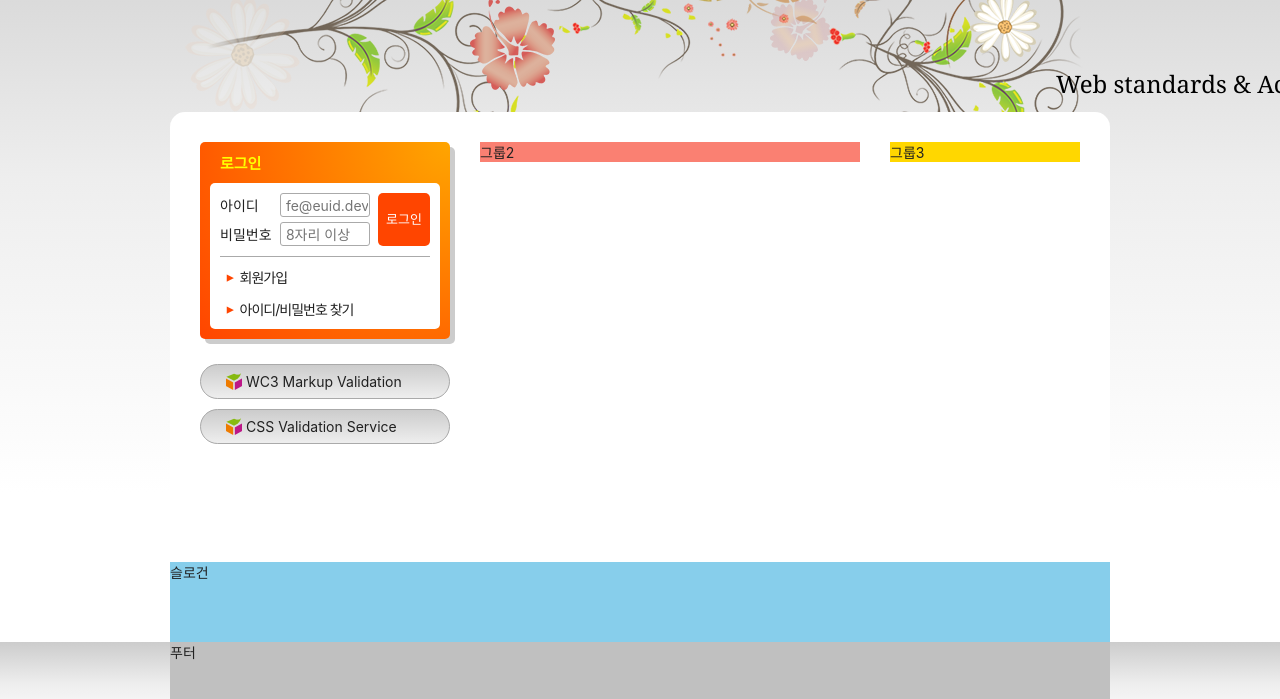
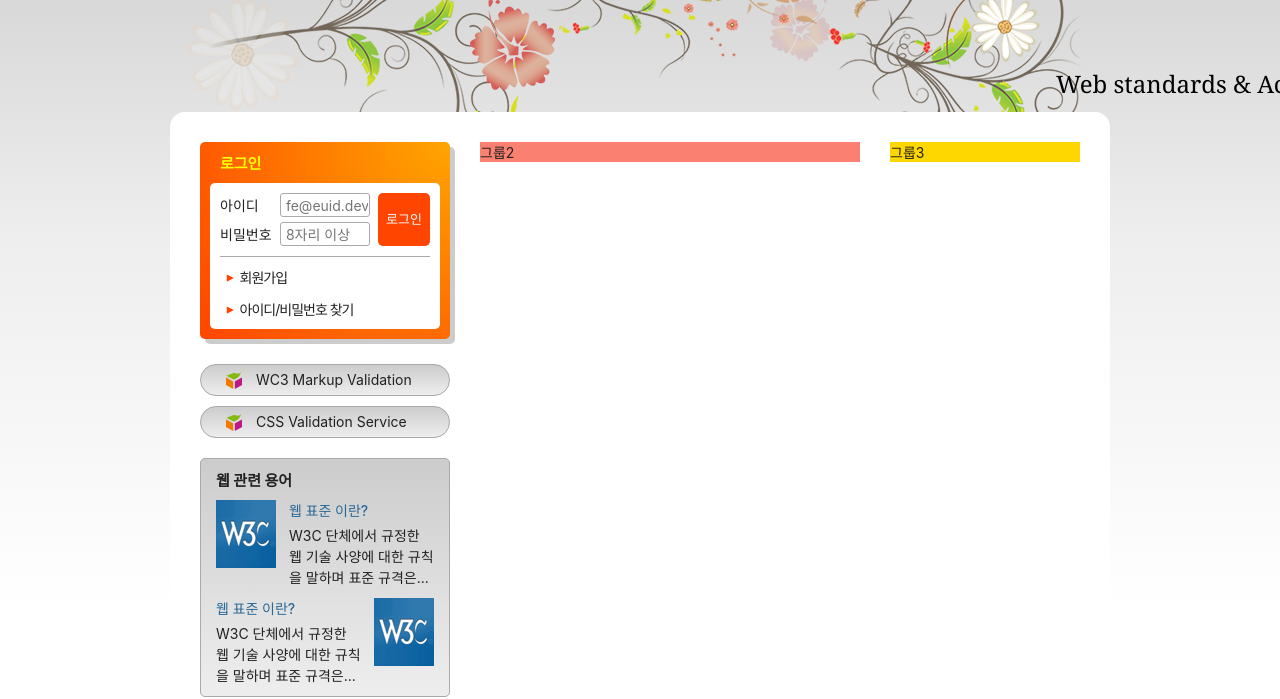
Before and after one commit to mungmung2j/HTML5, a plain HTML site: page index.html in a window 1280 px wide. Shown: the part 135-834 px from the top of the page. Drawn offline with Linux system fonts and the light colour scheme; a web font is replaced by a local one.

Commit message:
cross 레이아웃 완성

```diff
--- a/index.html
+++ b/index.html
@@ -171,6 +171,29 @@
           </a>
         </li>
       </ul>
+      <section class="term">
+        <h2 class="term-title">웹 관련 용어</h2>
+        <dl class="term-list">
+          <div>
+            <dt class="term-list-subject">웹 표준 이란?</dt>
+            <dd class="term-list-thumbnail">
+              <img src="./assets/web_standards.gif" alt="W3C 로고" />
+            </dd>
+            <dd class="term-list-brief">
+              W3C 단체에서 규정한 웹 기술 사양에 대한 규칙을 말하며 표준 규격은...
+            </dd>
+          </div>
+          <div class="cross">
+            <dt class="term-list-subject">웹 표준 이란?</dt>
+            <dd class="term-list-thumbnail">
+              <img src="./assets/web_standards.gif" alt="W3C 로고" />
+            </dd>
+            <dd class="term-list-brief">
+              W3C 단체에서 규정한 웹 기술 사양에 대한 규칙을 말하며 표준 규격은...
+            </dd>
+          </div>
+        </dl>
+      </section>
     </div>
     <div class="group group2">그룹2</div>
     <div class="group group3">그룹3</div>
--- a/styles/style.css
+++ b/styles/style.css
@@ -378,27 +378,86 @@ body {
 .sign a::before {
   color: orangered;
 }
+
 /* 유효성 검사 배너 */
-.validation-list{
-  margin-top:25px;
-}
-.validation-list li{
-  margin-top:10px;
+.validation-list {
+  margin-top: 25px;
 }
 
-.validation-list a{
-  display:block;
-  background: url(images/validation_icon.png)no-repeat 25px 50%, #ccc linear-gradient(to bottom, #ccc, #eee);
-  padding:8px 15px 8px 45px;
-  border-radius:30px;
-  border: 1px solid #aaa;
-
+.validation-list li {
+  margin-top: 10px;
 }
 
+.validation-list a {
+  background: url("./images/validation_icon.png") no-repeat 25px 50%,
+    #ccc linear-gradient(to bottom, #ccc, #eee);
+  padding: 0 15px 0 55px;
+  border-radius: 30px;
+  line-height: 30px;
+  border: 1px solid #aaa;
+  cursor: pointer;
+  display: block;
+}
 
 .validation-list a:hover,
-.validation-list a:focus{
-  color:#f00;
+.validation-list a:focus {
+  color: #f00;
+}
+
+/* 웹 관련 용어 */
+.term {
+  margin-top: 20px;
+  border: 1px solid #aaa;
+  border-radius: 5px;
+  padding: 10px 15px;
+  background: #ccc linear-gradient(to bottom, #ccc, #eee);
+}
+
+.term-title {
+  font-size: 1.5rem;
+  font-weight: 700;
+}
+
+.term-list {
+  margin-top: 10px;
+}
+
+.term-list div {
+  margin-top: 10px;
+  display: flow-root;
+}
+
+.term-list-subject,
+.term-list-brief {
+  float: right;
+  width: 145px;
+}
+
+.term-list-subject {
+  color: #296897;
+  font-weight: 500;
+}
+
+.term-list-thumbnail {
+  float: left;
+}
+
+.term-list-thumbnail img {
+  vertical-align: middle;
+}
+
+.term-list-brief {
+  margin-top: 5px;
+  line-height: 1.5;
+}
+
+.cross .term-list-subject,
+.cross .term-list-brief {
+  float: left;
+}
+
+.cross .term-list-thumbnail {
+  float: right;
 }
 
 /* 슬로건 */
```
